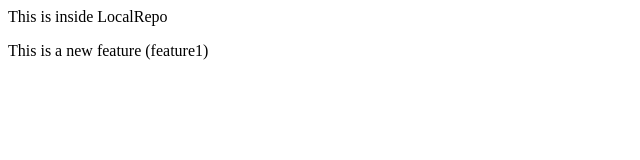
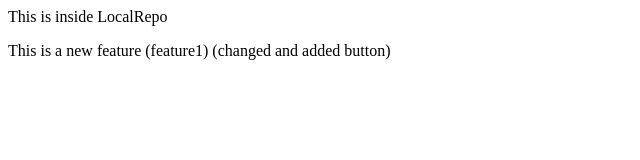
Before and after one commit to vishsakshi/localRepo, a plain HTML site: page index.html in a window 1280 px wide. Shown: the whole page, without its empty margins (0-640 px from the left). Drawn offline with Linux system fonts and the light colour scheme.

```diff
--- a/index.html
+++ b/index.html
@@ -1,3 +1,3 @@
 <p>This is inside LocalRepo</p>
 
-<p>This is a new feature (feature1)</p>
+<p>This is a new feature (feature1) (changed and added button)</p>
```
